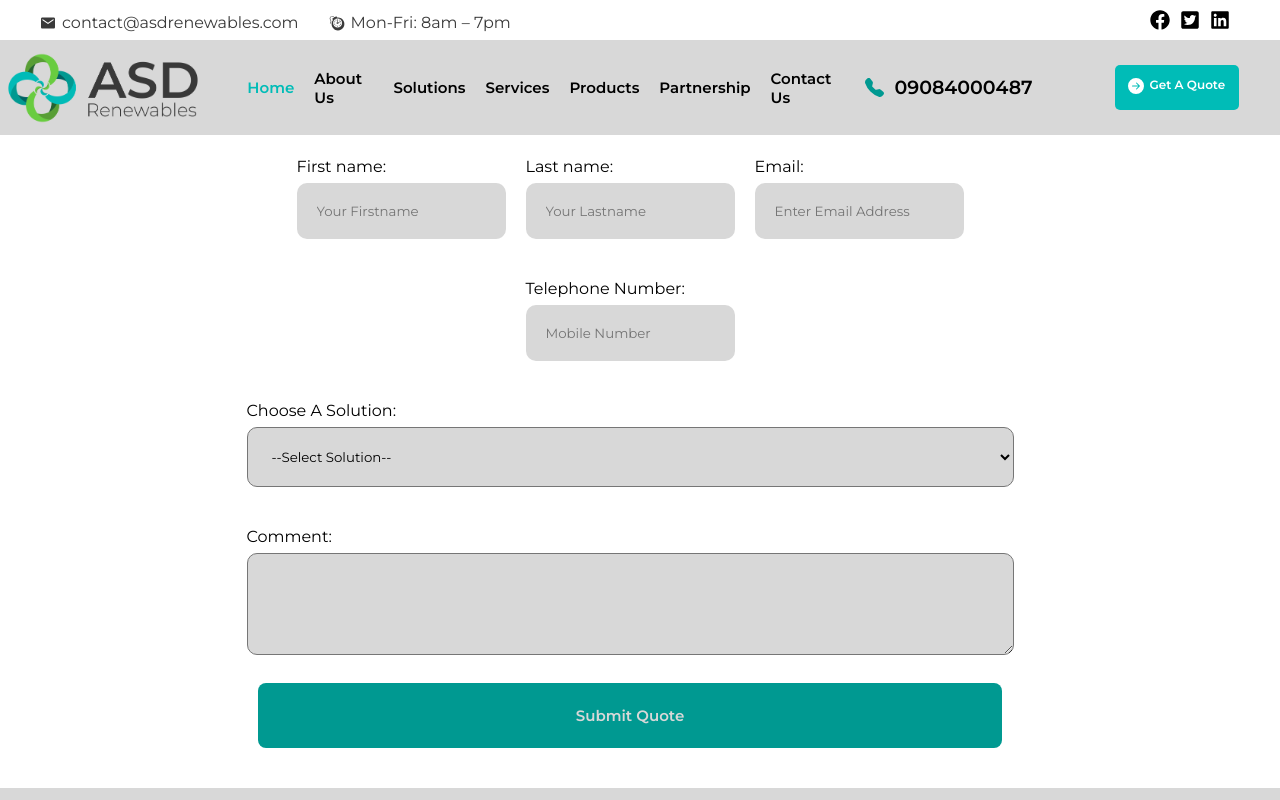
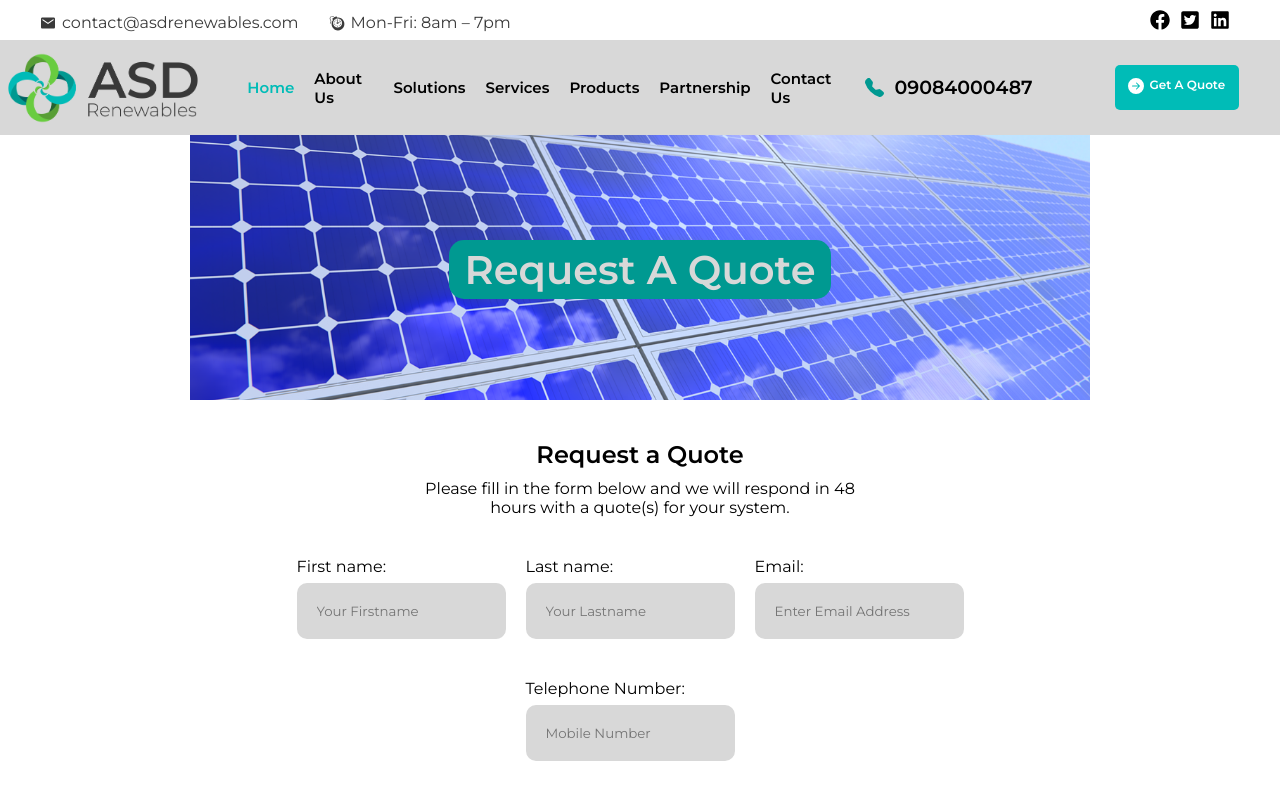
Before and after one commit to layiwola008/asdrenewable, a Next.js app: page /asd-renewables/quote in a window 1280 px wide. Shown: the top 800 px of the page. Built offline with nearby package versions, Linux system fonts and the light colour scheme.

Commit message:
Page shift error

```diff
--- a/pages/asd-renewables/quote.jsx
+++ b/pages/asd-renewables/quote.jsx
@@ -11,16 +11,16 @@ const quote = () => {
     }
   return (
     <>
-      {/* <span className="page__header">
+      <span className="page__header">
         <Image
           src={aboutImage}
           alt="Image"
-          width="1370"
+          width="900"
           height="400"
           objectFit="cover"
         />
         <h1>Request A Quote</h1>
-      </span> */}
+      </span>
       <div className="page__wrapper">
         <div className="col">
           <Slide bottom>
--- a/styles/navbar.css
+++ b/styles/navbar.css
@@ -90,17 +90,12 @@
   background-color: #00bcb7;
   border-radius: 5px;
   cursor: pointer;
-  transform: scale(1, 1);
-  transition: transform 0.5s ease;
 }
 .navbar__quote p {
   font-size: 12px;
   color: white;
   position: relative;
   top: 7px;
-}
-.navbar__quote:hover {
-  transform: scale(1.1, 1.1);
 }
 .quote__icon {
   margin-right: 5px;
```
